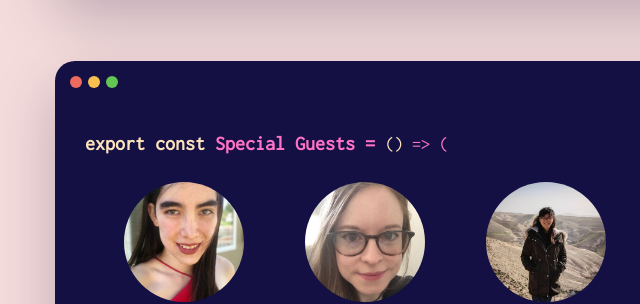
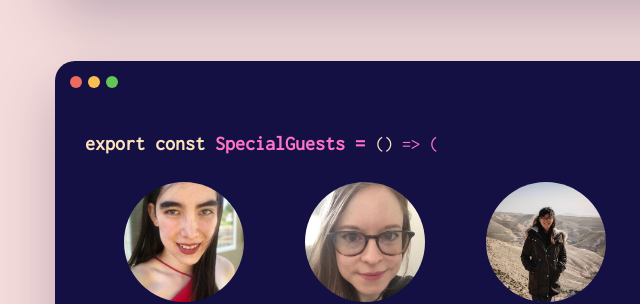
Before and after one commit to rachelnabors/women-of-react-website, a Gatsby site: page / in a window 1280 px wide. Shown: the part 3380-3684 px from the top of the page, 185-825 px from the left. Built offline with nearby package versions, Linux system fonts and the light colour scheme; Gatsby itself is replaced by a stand-in of ours.

Commit message:
Update index.js
As mentioned on https://github.com/rachelnabors/women-of-react-website/pull/4

> For consistency with other sections. Would also fix the "syntax error" :-)

```diff
--- a/src/pages/index.js
+++ b/src/pages/index.js
@@ -346,7 +346,7 @@ const IndexPage = () => {
           <Speakers />
         </ImageGrid>
       </Card>
-      <Card header="Special Guests">
+      <Card header="SpecialGuests">
         <ImageGrid className="folks">
           <SpecialGuests />
         </ImageGrid>
```
